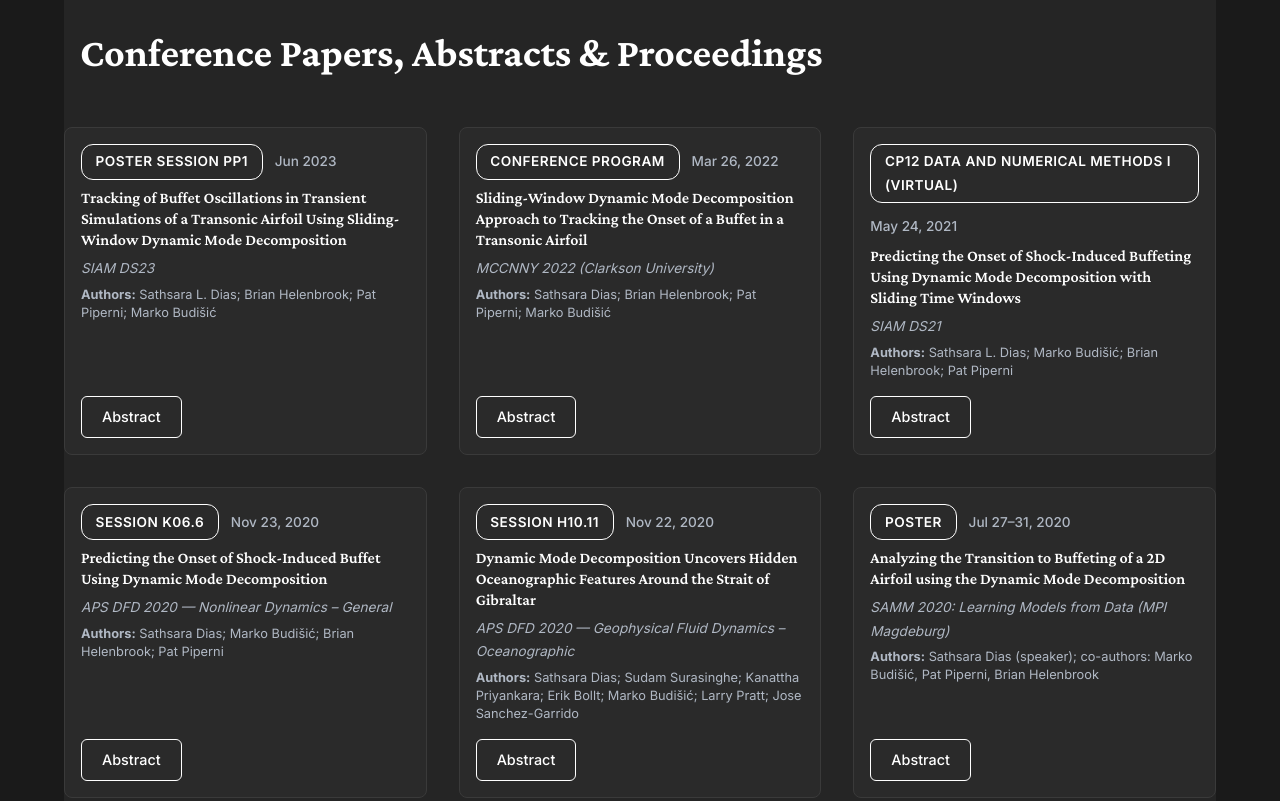
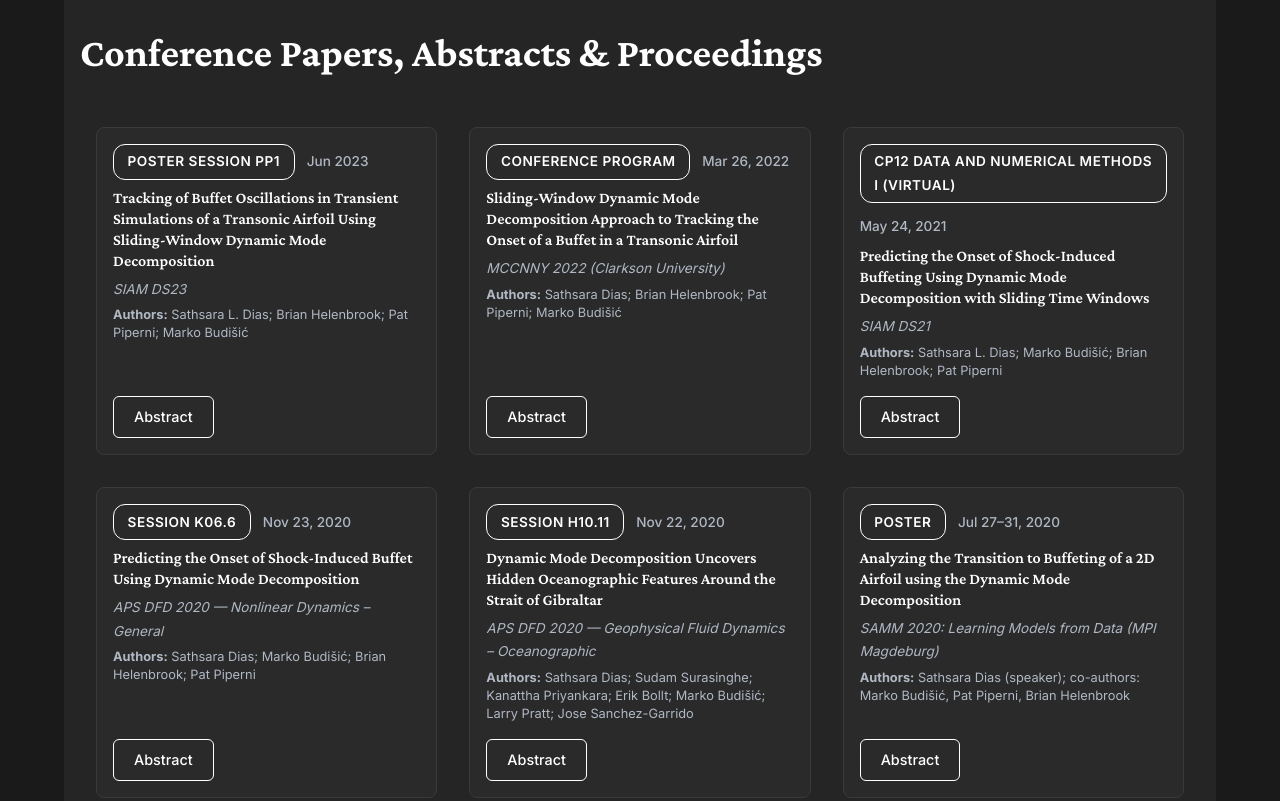
Before and after one commit to SathsaraDias/SathsaraDias.github.io, a plain HTML site: page index.html in a window 1280 px wide. Shown: the part 5200-6001 px from the top of the page. Drawn offline with nearby package versions, Linux system fonts and the light colour scheme.

Commit message:
Add padding to conference papers grid for better spacing from edges

```diff
--- a/assets/css/style.css
+++ b/assets/css/style.css
@@ -1196,6 +1196,8 @@ a:hover {
   display: grid;
   grid-template-columns: repeat(auto-fill, minmax(300px, 1fr));
   gap: var(--spacing-md);
+  padding: 0 var(--spacing-md);
+  margin: 0 auto;
 }
 
 .talk-card {
```
